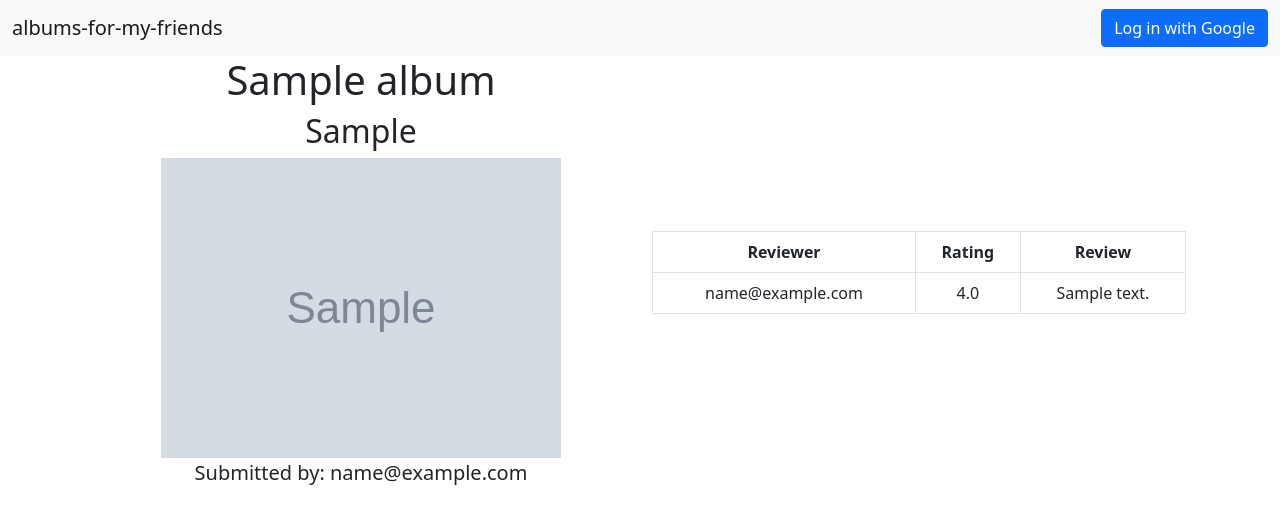
After one commit to L-Strick/albums-for-my-friends, a Django app: page /album_reviews/00000000-0000-0000-0000-000000000001 in a window 1280 px wide. The commit adds this page. Shown: the top 524 px of the page. Run offline with Django 3.2, Linux system fonts and the light colour scheme; tables that the repository leaves empty hold one stand-in row (values such as "Sample post"); grey boxes marked "Sample" are stand-in pictures; parts of the project's set-up code (start-up, migrations or seed data) failed here and were passed over.

Commit message:
Add other views

```diff
--- /dev/null
+++ b/common/templates/common/album_review_list_view.html
@@ -0,0 +1,37 @@
+{% extends "base_templates/base.html" %}
+
+{% block title %}Home{% endblock %}
+
+
+{% block body %}
+  <div class="container">
+    <div class="row text-center">
+      <div class="col-md-6">
+        <h1>{{ album.title }}</h1>
+        <h2>{{ album.artist }}</h2>
+        <img src="{{ album.cover_art.url }}" alt="{{ album.title }} cover" style="max-height: 500px; max-width: 500px;">
+        <p class="lead">Submitted by: {{ album.submitted_by }}</p>
+      </div>
+      <div class="col-md-6 d-flex align-items-center">
+        <table class="table table-bordered">
+          <thead>
+            <tr>
+              <th>Reviewer</th>
+              <th>Rating</th>
+              <th>Review</th>
+            </tr>
+          </thead>
+          <tbody>
+            {% for obj in object_list %}
+              <tr>
+                <td>{{ obj.user.email }}</td>
+                <td>{{ obj.rating }}</td>
+                <td>{{ obj.notes }}</td>
+              </tr>
+            {% endfor %}
+          </tbody>
+        </table>
+      </div>
+    </div>
+  </div>
+{% endblock %}
--- a/common/urls.py
+++ b/common/urls.py
@@ -9,6 +9,8 @@ urlpatterns = [
     path("robots.txt", views.RobotsTxtView.as_view(), name="robots_txt"),
     path("todays_album/", views.TodaysAlbumView.as_view(), name="todays_album"),
     path("past_albums/", views.AlbumListView.as_view(), name="past_albums"),
+    path("review/<uuid:pk>/", views.AlbumReviewView.as_view(), name="album_review"),
+    path("album_reviews/<uuid:pk>", views.AlbumReviewListView.as_view(), name="album_review_list"),
 ]
 if settings.DEBUG_TOOLBAR:
     urlpatterns += [
--- a/common/views.py
+++ b/common/views.py
@@ -1,5 +1,6 @@
 import random
 from datetime import datetime, timedelta
+from zoneinfo import ZoneInfo
 
 from django.contrib import messages
 from django.contrib.auth import logout
@@ -10,7 +11,7 @@ from django.urls import reverse
 from django.views.generic import ListView
 from django.views.generic.base import TemplateView, View
 from django.http.response import HttpResponse
-from django.views.generic.edit import FormView
+from django.views.generic.edit import FormView, UpdateView
 from common.forms import SampleForm, AlbumReviewForm
 from common.models import Album, AlbumReview
 
@@ -37,7 +38,7 @@ class RobotsTxtView(View):
 
 
 class TodaysAlbumView(FormView):
-    template_name = 'common/album_view.html'
+    template_name = 'common/todays_album.html'
     form_class = AlbumReviewForm
     album = None
 
@@ -66,11 +67,11 @@ class TodaysAlbumView(FormView):
         return context
 
     def get_todays_album(self):
-        if Album.objects.filter(made_todays_album__gte=datetime.now() - timedelta(hours=24)).exists():
-            return Album.objects.filter(made_todays_album__gte=datetime.now() - timedelta(hours=24)).first()
+        if Album.objects.filter(made_todays_album__gte=datetime.now(ZoneInfo('America/New_York')) - timedelta(hours=24)).exists():
+            return Album.objects.filter(made_todays_album__gte=datetime.now(ZoneInfo('America/New_York')) - timedelta(hours=24)).first()
         else:
             album = random.choice(Album.objects.filter(made_todays_album__isnull=True))
-            album.update(made_todays_album=datetime.now())
+            album.update(made_todays_album=datetime.now(ZoneInfo('America/New_York')))
             return album
 
     def get_success_url(self):
@@ -85,16 +86,51 @@ class AlbumListView(ListView):
         context = super().get_context_data(**kwargs)
         albums = self.get_queryset()
         user_reviews = AlbumReview.objects.filter(album__in=albums, user=self.request.user)
-        context["user_review_lookup"] = {
-            str(review.album_id): review.rating
+        user_review_lookup = {
+            review.album_id: {"rating": review.rating, "id": review.id}
             for review in user_reviews
         }
+        for album in albums:
+            if album.id not in user_review_lookup.keys():
+                user_review_lookup[album.id] = {"rating": '--', "id": ''}
+        context["user_review_lookup"] = user_review_lookup
         return context
 
     def get_queryset(self):
         return self.model.objects.filter(
             Q(~Q(id=TodaysAlbumView().album.id) & Q(made_todays_album__isnull=False))
         ).prefetch_related('reviews')
+
+
+class AlbumReviewView(UpdateView):
+    model = AlbumReview
+    form_class = AlbumReviewForm
+    template_name = 'common/album_review.html'
+
+    def get_form(self, form_class=None):
+        if form_class is None:
+            form_class = self.get_form_class()
+        try:
+            album_review = AlbumReview.objects.get(album_id=self.kwargs.get('pk'), user=self.request.user)
+            return form_class(instance=album_review, **self.get_form_kwargs())
+        except AlbumReview.DoesNotExist:
+            return form_class(**self.get_form_kwargs())
+
+    def get_success_url(self):
+        return reverse("past_albums")
+
+
+class AlbumReviewListView(ListView):
+    model = AlbumReview
+    template_name = 'common/album_review_list_view.html'
+
+    def get_context_data(self, **kwargs):
+        context = super().get_context_data(**kwargs)
+        context.update({"album": Album.objects.get(id=self.kwargs.get('pk'))})
+        return context
+
+    def get_queryset(self):
+        return AlbumReview.objects.filter(album_id=self.kwargs.get('pk'))
 
 
 class SampleFormView(FormView):
```
Also changed, not shown: common/templates/common/album_list_view.html (+8 -8 lines), common/templates/common/album_review.html (added, +21 -0 lines), common/templatetags/filters.py (added, +12 -0 lines), common/templates/common/todays_album.html (renamed from common/templates/common/album_view.html), common/templatetags/__init__.py (added).
